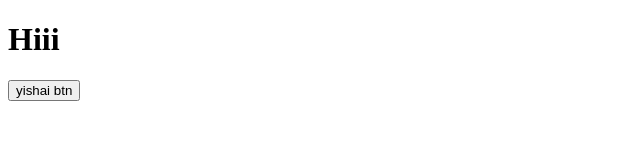
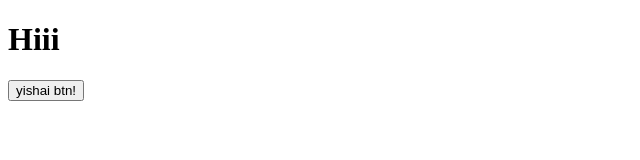
Before and after one commit to shhady/test-pull-request, a plain HTML site: page index.html in a window 1280 px wide. Shown: the full height of the page, 0-640 px from the left. Drawn offline with Linux system fonts and the light colour scheme.

Commit message:
new text for btn

```diff
--- a/index.html
+++ b/index.html
@@ -8,6 +8,6 @@
 </head>
 <body>
   <h1>  Hiii </h1>
-<button>yishai btn</button>
+<button>yishai btn!</button>
 </body>
 </html>
```
